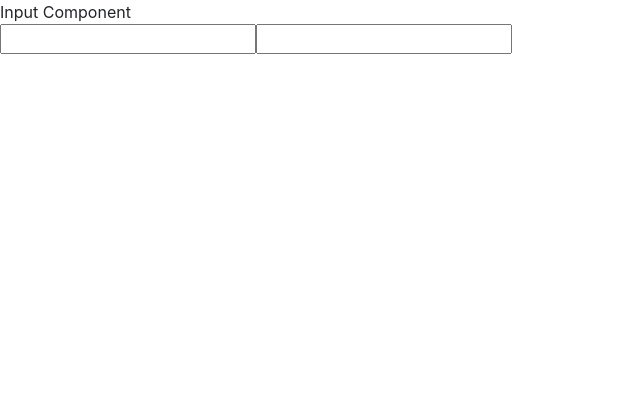
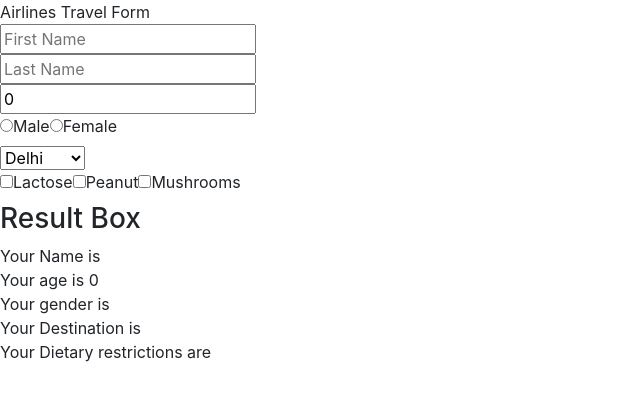
Before and after one commit to gat786/react-freecodecamp, a React (Create React App) app: page / in a window 1280 px wide. Shown: the top 400 px of the page, without its empty margins (0-640 px from the left). Built offline with nearby package versions, Linux system fonts and the light colour scheme.

Commit message:
created travelform

```diff
--- a/src/App.js
+++ b/src/App.js
@@ -16,14 +16,14 @@ import React from 'react';
 
 import "bootstrap/dist/css/bootstrap.css"
 
-import InputComponent from "./ReactComponents/InputComponent"
+import TravelForm from "./ReactComponents/TravelForm"
 
 class App extends React.Component{
 
   render(){
     return (
       <div className="App">
-        <InputComponent />
+        <TravelForm />
       </div>
     );
   }
--- /dev/null
+++ b/src/ReactComponents/TravelForm.js
@@ -0,0 +1,113 @@
+import React, { Component } from 'react';
+
+class TravelForm extends Component {
+
+    constructor(){
+        super()
+        this.state = {
+            firstName : "",
+            lastName : "",
+            age : 0,
+            gender : "",
+            destination : "",
+            dietaryRestrictions : []
+        }
+
+        this.handleChange = this.handleChange.bind(this)
+    }
+
+    handleChange(event){
+        const {name,value} = event.target
+        this.setState({
+            [name] : value
+        })
+    }
+
+    render() {
+        return (
+            <div>
+                <div>Airlines Travel Form</div>
+                <input
+                    name="firstName"
+                    type="text"
+                    value={this.state.firstName}
+                    onChange={this.handleChange}
+                    placeholder="First Name"
+                />
+                <br/>
+                <input
+                    name="lastName"
+                    type="text"
+                    value={this.state.lastName}
+                    onChange={this.handleChange}
+                    placeholder="Last Name"
+                />
+                <br/>
+                <input
+                    name="age"
+                    type="number"
+                    onChange={this.handleChange}
+                    value = {this.state.age}
+                    placeholder = "Age"
+                />
+                <br/>
+                <label>
+                    <input
+                        type="radio"
+                        name="gender"
+                        value="male"
+                        onChange = {this.handleChange}
+                        checked = {this.state.gender === "male"}
+                    />
+                    Male
+                </label>
+
+                <label>
+                    <input
+                        type = "radio"
+                        name = "gender"
+                        value = "female"
+                        onChange = {this.handleChange}
+                        checked = {this.state.gender === "female"}
+                    />
+                    Female
+                </label>
+                <br />
+
+                <select name="destination" onChange={this.handleChange}>
+                    <option>Delhi</option>
+                    <option>Mumbai</option>
+                    <option>Goa</option>
+                    <option>Chennai</option>
+                </select>
+                <br />
+
+                <label>
+                    <input type="checkbox" name="lactose"/>
+                    Lactose
+                </label>
+
+                <label>
+                    <input type="checkbox" name="peanut"/>
+                    Peanut
+                </label>
+
+                <label>
+                    <input type="checkbox"  name="mushrooms"/>
+                    Mushrooms
+                </label>
+
+                <div>
+                    <h3>Result Box</h3>
+                    <div>Your Name is {this.state.firstName} {this.state.lastName}</div>
+                    <div>Your age is {this.state.age}</div>
+                    <div>Your gender is {this.state.gender}</div>
+                    <div>Your Destination is {this.state.destination}</div>
+                    <div>Your Dietary restrictions are {this.state.dietaryRestrictions}</div>
+                </div>
+            </div>
+         );
+    }
+}
+
+export default TravelForm;
```
